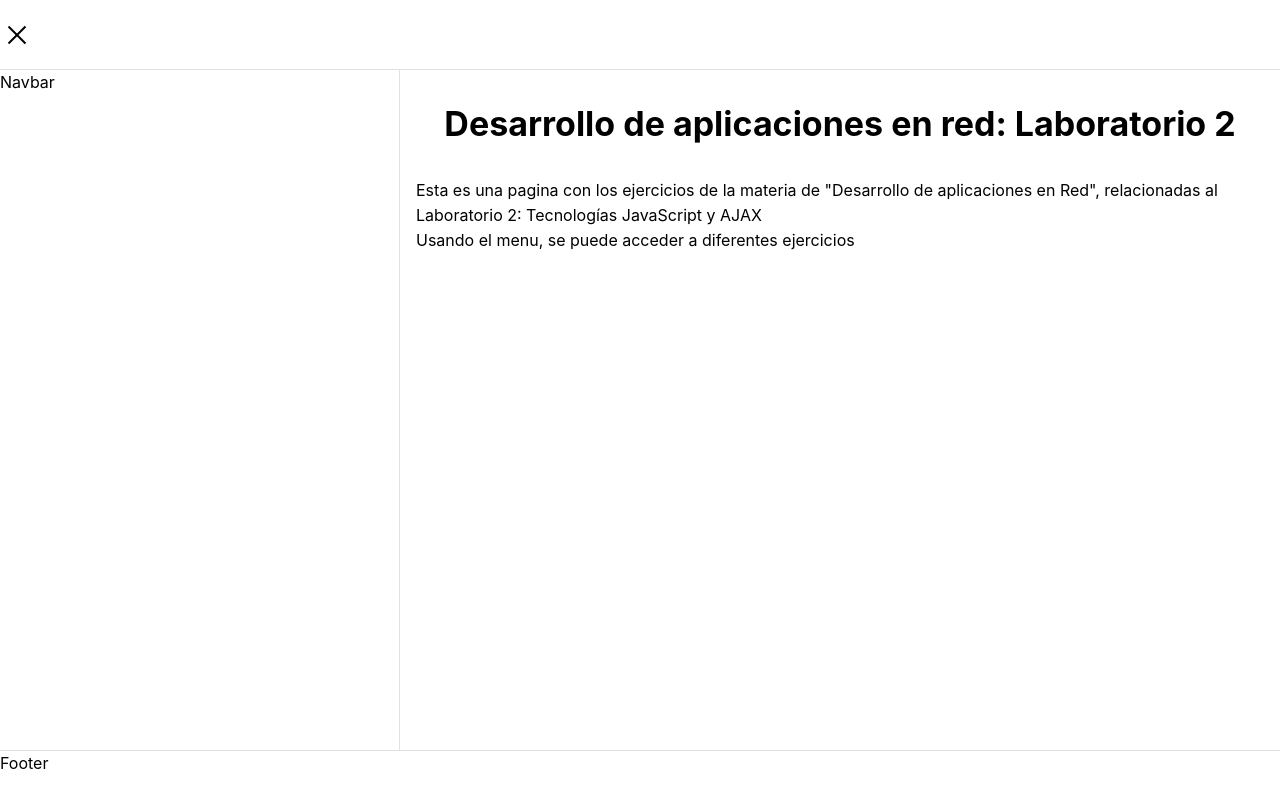
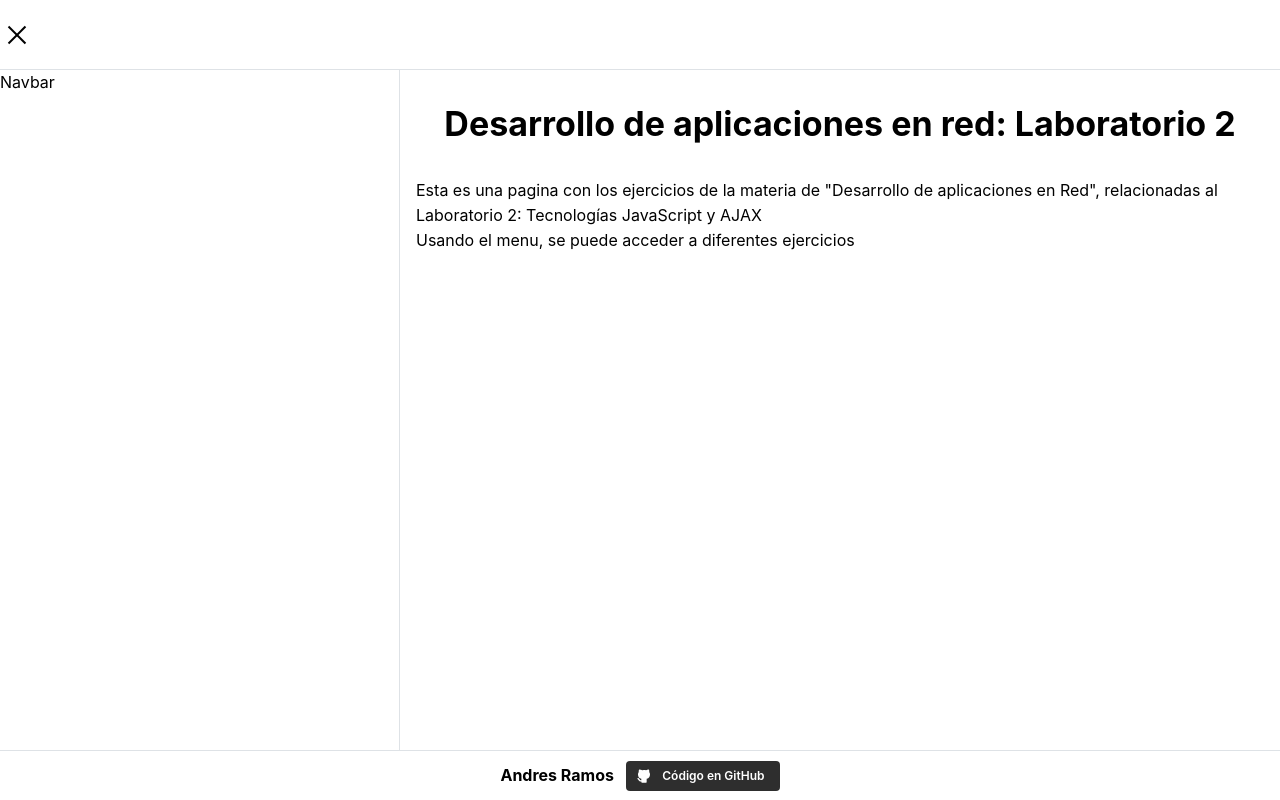
Before and after one commit to AndresCRamos/app-red-lab2, a Next.js app: page / in a window 1280 px wide. Built offline with nearby package versions, Linux system fonts and the light colour scheme.

Commit message:
Basic Footer added

```diff
--- a/app/layout.tsx
+++ b/app/layout.tsx
@@ -1,4 +1,5 @@
 "use client";
+import Footer from "@/Footer";
 import Header from "@/Header";
 import {
   AppShell,
@@ -47,7 +48,9 @@ export default function RootLayout({
             </AppShell.Header>
             <AppShell.Navbar>Navbar</AppShell.Navbar>
             <AppShell.Main>{children}</AppShell.Main>
-            <AppShell.Footer>Footer</AppShell.Footer>
+            <AppShell.Footer>
+              <Footer />
+            </AppShell.Footer>
           </AppShell>
         </MantineProvider>
       </body>
--- /dev/null
+++ b/src/components/Footer/Footer.module.css
@@ -0,0 +1,8 @@
+.footer {
+  display: inline-flex;
+  align-items: center;
+  justify-content: center;
+  gap: var(--mantine-spacing-sm);
+  height: 100%;
+  width: 100%;
+}
--- /dev/null
+++ b/src/components/Footer/Footer.tsx
@@ -0,0 +1,24 @@
+import { Button, Text } from "@mantine/core";
+
+import { IconBrandGithubFilled } from "@tabler/icons-react";
+import classNames from "./Footer.module.css";
+
+export const Footer = () => {
+  return (
+    <div className={classNames.footer}>
+      <Text fw={"bold"}>Andres Ramos</Text>
+
+      <Button
+        leftSection={<IconBrandGithubFilled size={16} />}
+        component="a"
+        target="_blank"
+        rel="noopener noreferrer"
+        href="https://github.com/AndresCRamos/app-red-lab2"
+        size="xs"
+        color="dark"
+      >
+        Código en GitHub
+      </Button>
+    </div>
+  );
+};
--- /dev/null
+++ b/src/components/Footer/index.ts
@@ -0,0 +1,3 @@
+import { Footer } from "./Footer";
+
+export default Footer;
```
